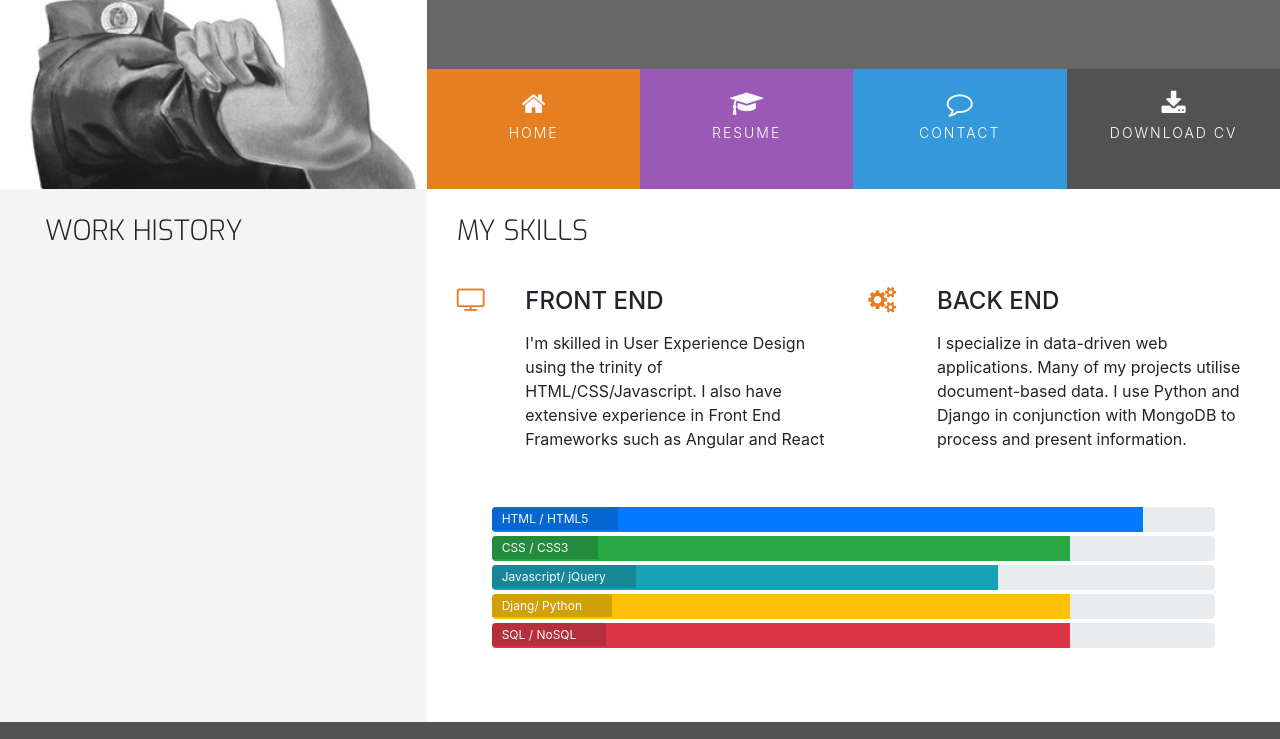
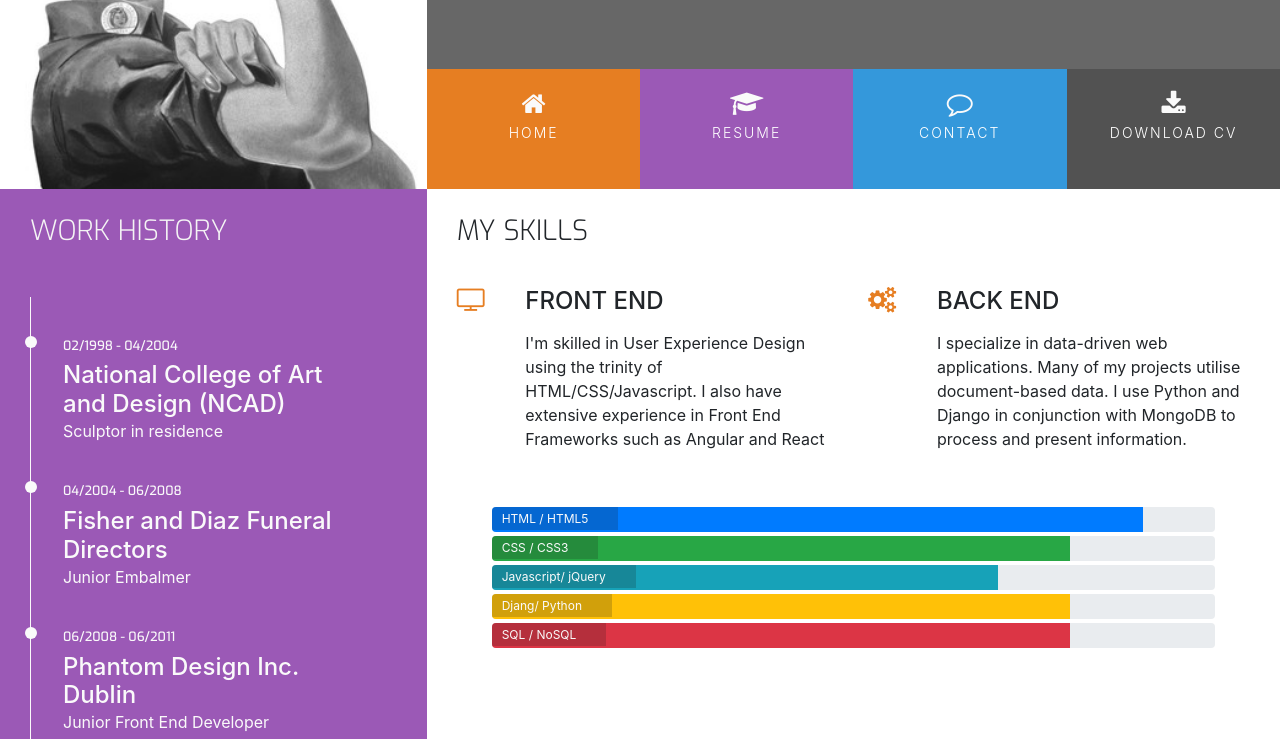
Before and after one commit to MCamish29/bootstrap_miniproject, a plain HTML site: page resume.html in a window 1280 px wide. Shown: the part 180-919 px from the top of the page. Drawn offline with nearby package versions, Linux system fonts and the light colour scheme.

Commit message:
"Added work history content"

```diff
--- a/assets/css/style.css
+++ b/assets/css/style.css
@@ -13,6 +13,10 @@
 
 .bg-color-personal-info{
     background-color: #f4f4f4;
+}
+
+.bg-color-work-history{
+    background-color: #9b59b6;
 }
 
 .ui-menu-color-home{
@@ -65,6 +69,7 @@ h1,h2,h3,h4{
     float: none;
 }
 
+.history-heading,
 .section-heading {
     font-family: "Exo", sans-serif;
     font-weight: 300;
@@ -285,3 +290,50 @@ footer{
 .progress-section{
     margin: 40px 20px;
 }
+
+/*----------------------------Work History*/
+.history-heading{
+    color: #f4f4f4;
+    margin-bottom: 50px;
+}
+
+.timeline-item{
+    padding: 4em 2em 0em 2em;
+    position: relative;
+    color: #fafafa;
+    border-left: 1px solid;
+}
+
+.timeline-item p {
+    padding: 0;
+    margin: 0;
+}
+
+.timeline-item:before{
+    content: attr(data-dates);
+    position: absolute;
+    left: 2.5em;
+    top: 3em;
+    display: block;
+    font-family: "Exo", sans-serif;
+    font-weight: 500;
+    font-size: 0.8em;
+    padding: 0;
+    margin: 0;
+}
+
+.timeline-item:after{
+    width: 12px;
+    height: 12px;
+    display: block;
+    top: 2.4em;
+    position: absolute;
+    left: -6px;
+    border-radius: 12px;
+    content: '';
+    background: #fafafa;
+}
+
+.history-items{
+    margin-bottom: 30px;
+}
--- a/resume.html
+++ b/resume.html
@@ -44,11 +44,31 @@
     </header>
     <section class="container-fluid">
         <div class="row">
-            <div class="col-md-4 bg-color-personal-info section-column">
-                <div class="col-12">
-                    <h3 class="section-heading uppercase">
-                        Work History
-                    </h3>
+            <div class="col-md-4 bg-color-work-history section-column">
+                <div class="row">
+                    <div class="col-12">
+                        <h3 class="history-heading uppercase">
+                            Work History
+                        </h3>
+                    </div>
+                </div>
+                <div class="history-items">
+                    <div class="timeline-item" data-dates="02/1998 - 04/2004">
+                        <h4>National College of Art and Design (NCAD)</h4>
+                        <p>Sculptor in residence</p>
+                    </div>
+                    <div class="timeline-item" data-dates="04/2004 - 06/2008">
+                        <h4>Fisher and Diaz Funeral Directors</h4>
+                        <p>Junior Embalmer</p>
+                    </div>
+                    <div class="timeline-item" data-dates="06/2008 - 06/2011">
+                        <h4>Phantom Design Inc. Dublin</h4>
+                        <p>Junior Front End Developer</p>
+                    </div>
+                    <div class="timeline-item" data-dates="06/2011 - Present">
+                        <h4>Hooli Inc. Silicon Valley</h4>
+                        <p>Full Stack Web Developer</p>
+                    </div>
                 </div>
             </div>
             <div class="col-md-8 bg-color-three-reasons section-column">
```
